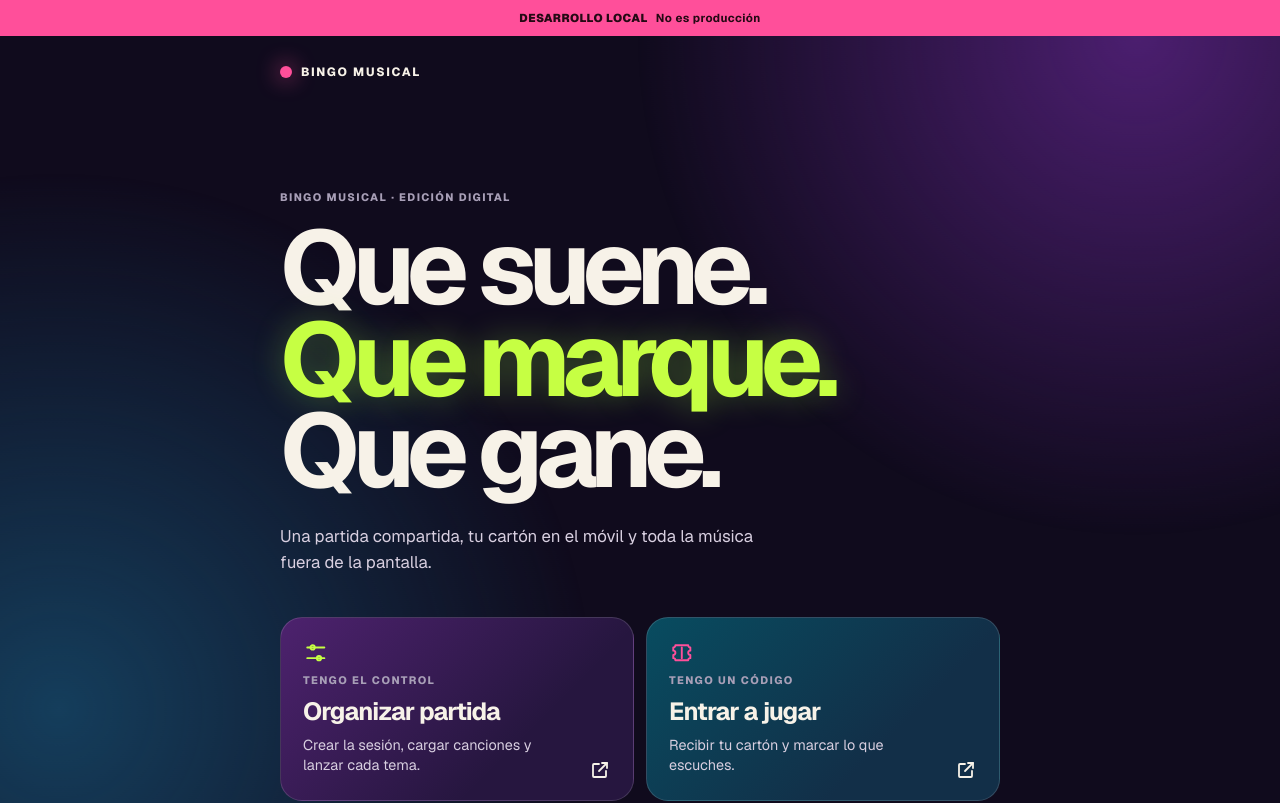
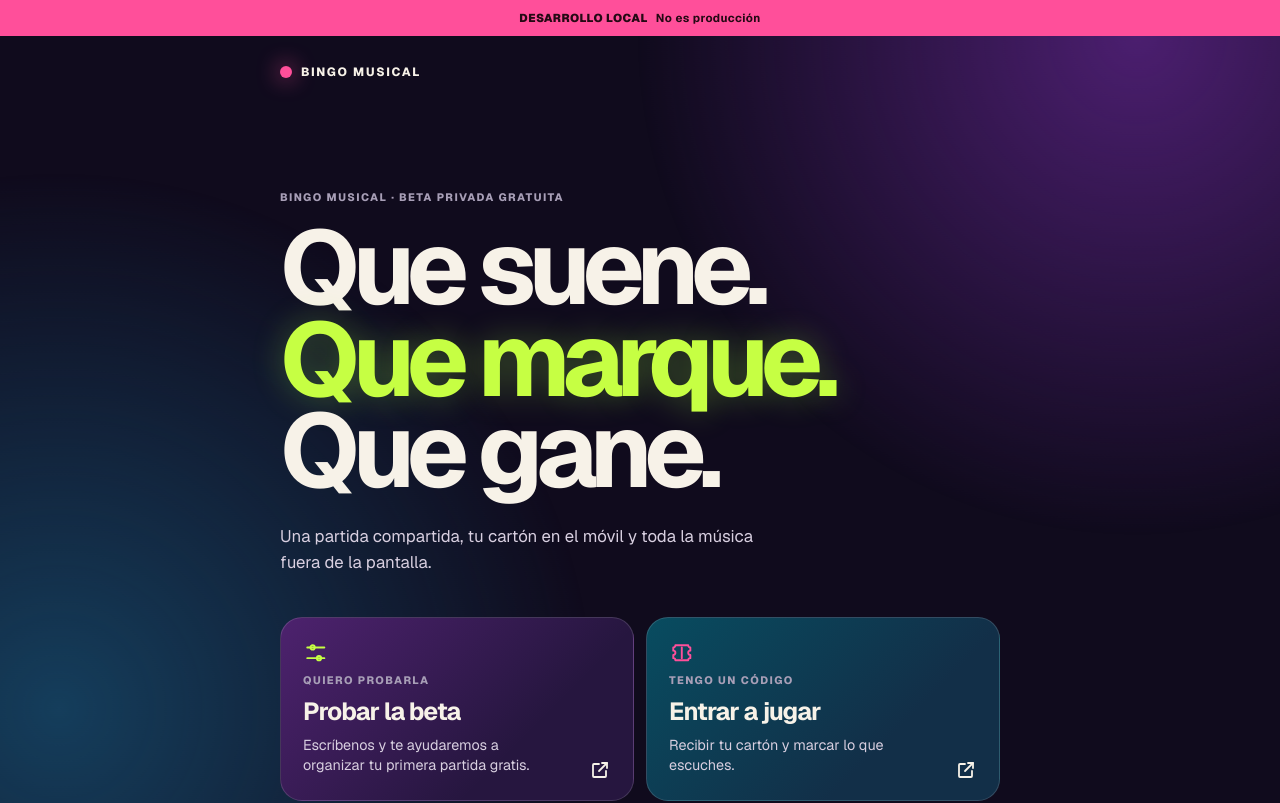
Before and after one commit to ralph1985/music-bingo, a Next.js app: page / in a window 1280 px wide. Shown: the top 803 px of the page. Built offline with nearby package versions, Linux system fonts and the light colour scheme; no server answers.

Commit message:
feat(ui): add private beta contact CTA

```diff
--- a/src/app/page.tsx
+++ b/src/app/page.tsx
@@ -1,22 +1,24 @@
 import Link from "next/link";
 
 import { Icon } from "../components/icons";
+
+const betaContactHref = `mailto:hola@conquense.dev?subject=${encodeURIComponent("Quiero probar la beta de Bingo Musical")}&body=${encodeURIComponent("Hola,\n\nQuiero probar la beta privada de Bingo Musical.\n\nNombre:\nFecha aproximada de la partida:\nNúmero de jugadores:\n\nMe comprometo a enviar feedback después de probarla.\n\nGracias.")}`;
 
 export default function Home() {
   return (
     <main className="landing shell">
       <div className="brand"><span className="brand-dot" /> BINGO MUSICAL</div>
       <section className="hero">
-        <p className="eyebrow">BINGO MUSICAL · EDICIÓN DIGITAL</p>
+        <p className="eyebrow">BINGO MUSICAL · BETA PRIVADA GRATUITA</p>
         <h1>Que suene.<br /><em>Que marque.</em><br />Que gane.</h1>
         <p className="lede">Una partida compartida, tu cartón en el móvil y toda la música fuera de la pantalla.</p>
       </section>
       <section className="entry-grid" aria-label="Elige cómo participar">
-        <Link className="entry-card host-entry" href="/admin">
+        <Link className="entry-card host-entry" href={betaContactHref}>
           <Icon className="entry-icon" name="sliders" />
-          <span className="entry-label">TENGO EL CONTROL</span>
-          <strong>Organizar partida</strong>
-          <span>Crear la sesión, cargar canciones y lanzar cada tema.</span>
+          <span className="entry-label">QUIERO PROBARLA</span>
+          <strong>Probar la beta</strong>
+          <span>Escríbenos y te ayudaremos a organizar tu primera partida gratis.</span>
           <Icon className="entry-arrow" name="external-link" />
         </Link>
         <Link className="entry-card player-entry" href="/play">
```
Also changed, not shown: 1 other file (tests, documents, lock files or other folders).
